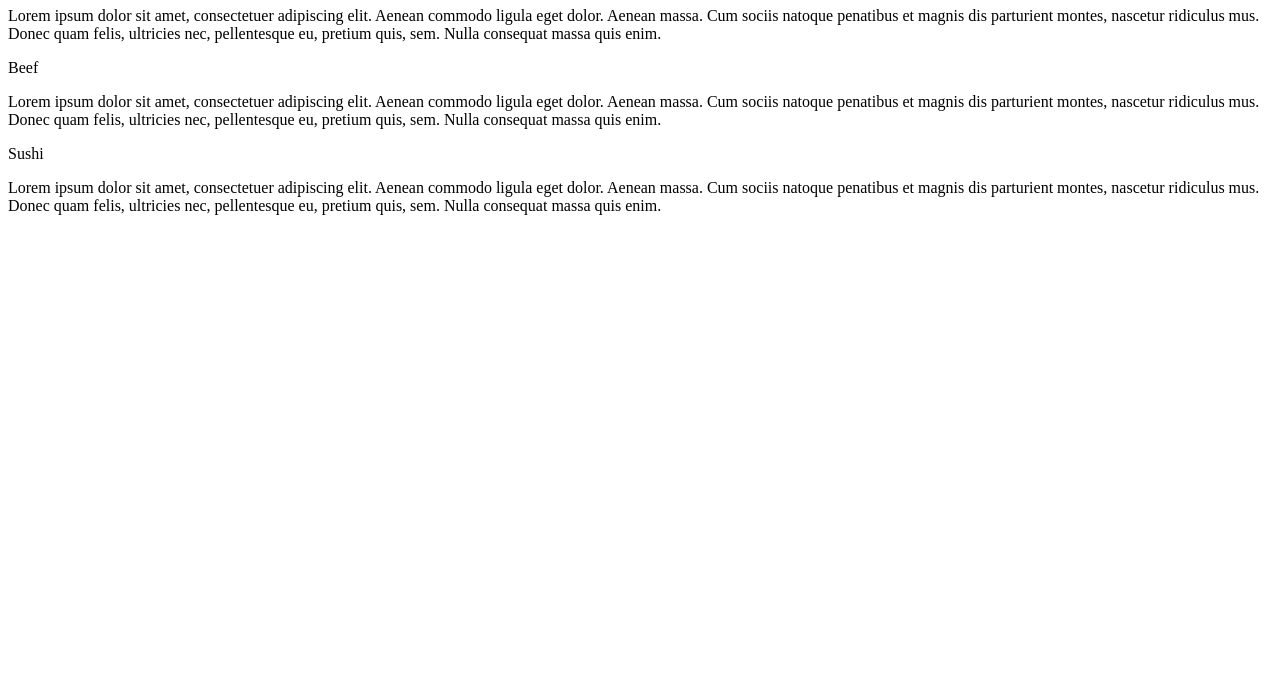
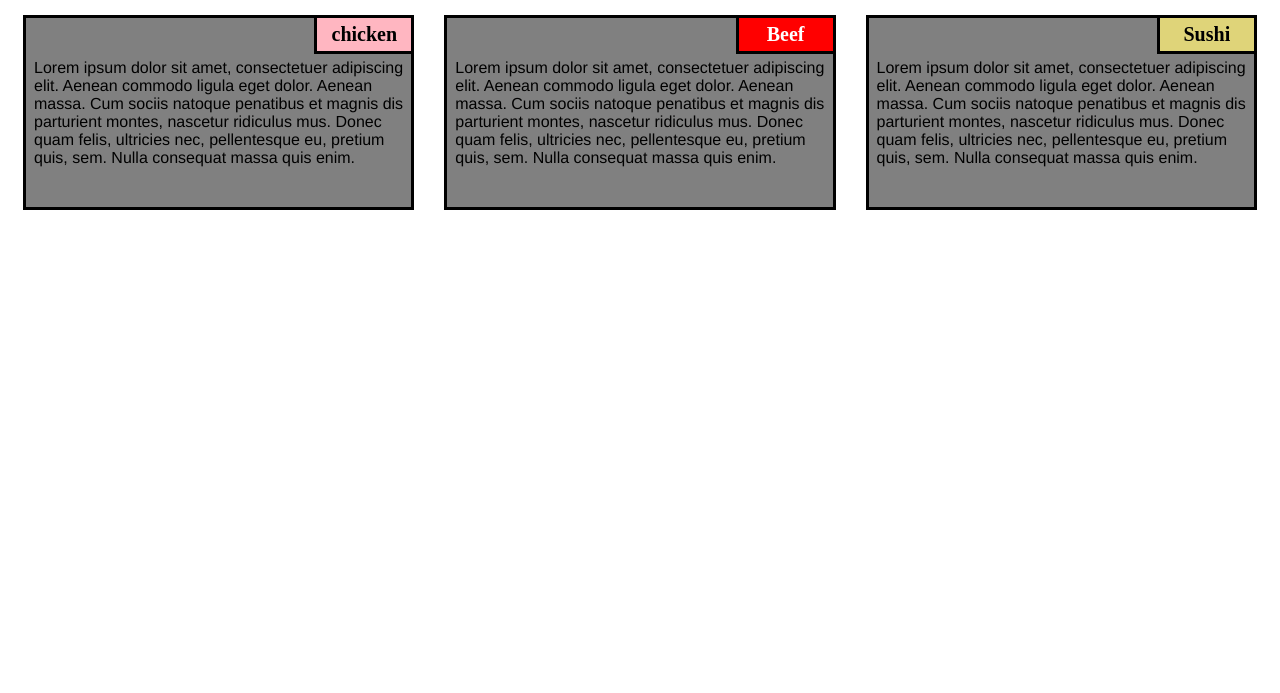
Before and after one commit to AbdelmoughitHaddougui/abdelmoughithaddougui.github.io, a plain HTML site: page index.html in a window 1280 px wide. Shown: the part 107-800 px from the top of the page. Drawn offline with Linux system fonts and the light colour scheme.

Commit message:
Update index.html

```diff
--- a/index.html
+++ b/index.html
@@ -5,7 +5,7 @@
     <meta charset="utf-8">
     <title>module2-solution</title>
 </head>
-<link rel="stylesheet" type="text/css" href="css/page.css">
+<link rel="stylesheet" type="text/css" href="style.css">
 
 <body>
     <h1>Our menu</h1>
```
